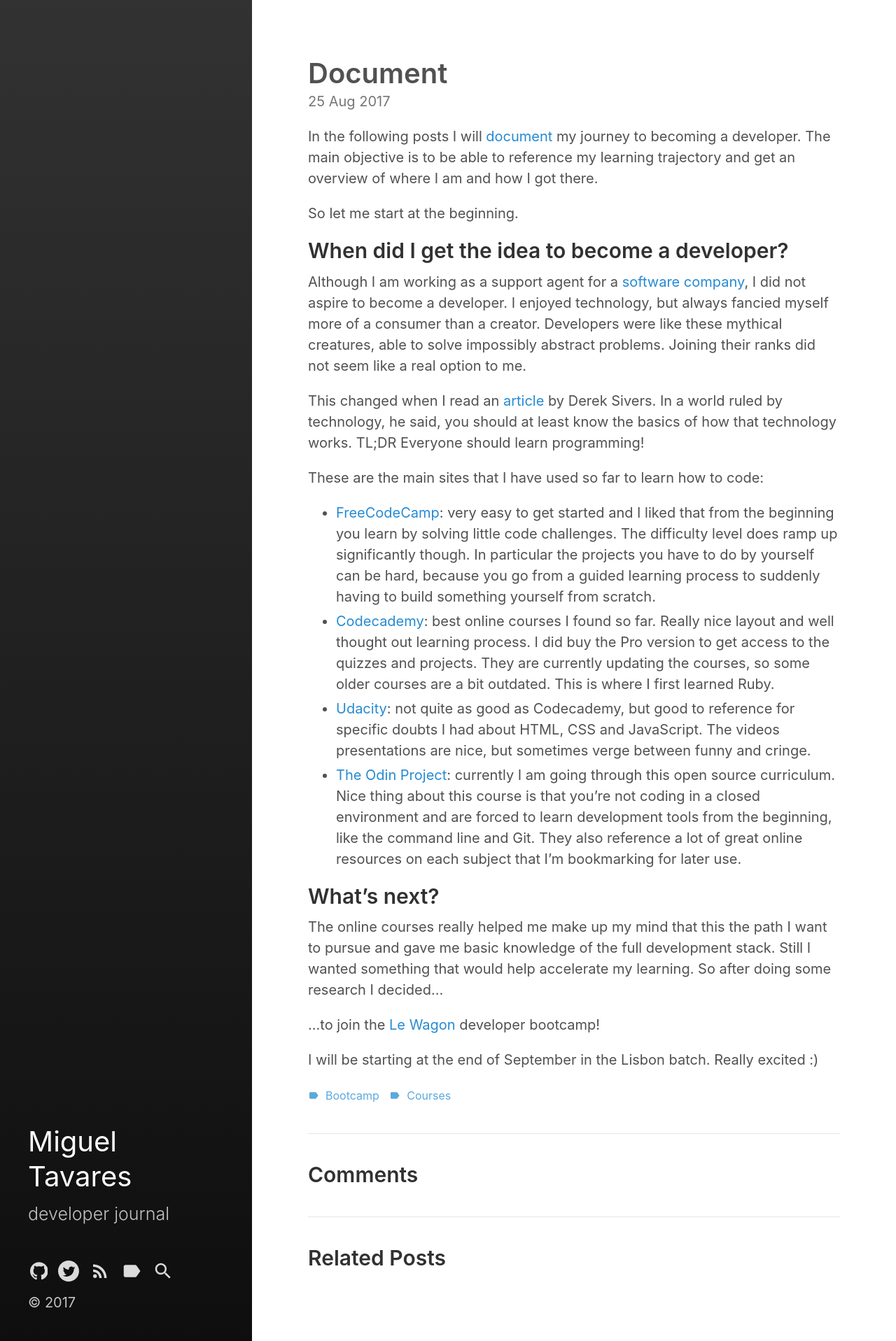
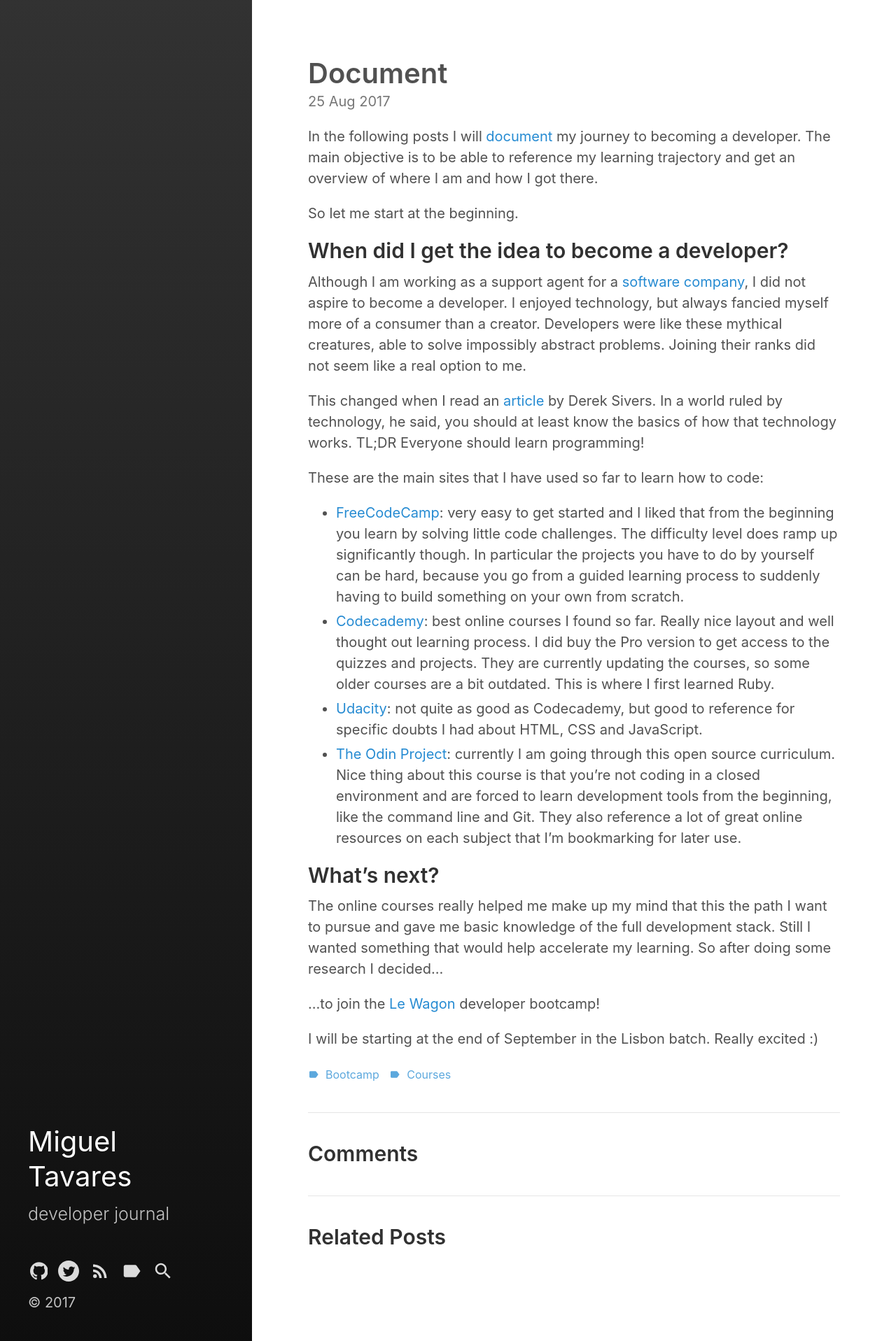
Before and after one commit to buzzmeekz/buzzmeekz.GitHub.io, a Jekyll site: the page built from _posts/2017-08-25-Document.md, in a window 1280 px wide. Shown: the whole page at 70% size. Built offline with Jekyll 4.4.1, drawn with Linux system fonts in a browser that asks for light colours.

Commit message:
Edit Document post

```diff
--- a/_posts/2017-08-25-Document.md
+++ b/_posts/2017-08-25-Document.md
@@ -20,9 +20,9 @@ This changed when I read an [article](https://sivers.org/prog) by Derek Sivers.
 These are the main sites that I have used so far to learn how to code:
 
 
-- [FreeCodeCamp](https://www.freecodecamp.org/): very easy to get started and I liked that from the beginning you learn by solving little code challenges. The difficulty level does ramp up significantly though. In particular the projects you have to do by yourself can be hard, because you go from a guided learning process to suddenly having to build something yourself from scratch.
+- [FreeCodeCamp](https://www.freecodecamp.org/): very easy to get started and I liked that from the beginning you learn by solving little code challenges. The difficulty level does ramp up significantly though. In particular the projects you have to do by yourself can be hard, because you go from a guided learning process to suddenly having to build something on your own from scratch.
 - [Codecademy](https://www.codecademy.com/): best online courses I found so far. Really nice layout and well thought out learning process. I did buy the Pro version to get access to the quizzes and projects. They are currently updating the courses, so some older courses are a bit outdated. This is where I first learned Ruby.
-- [Udacity](https://udacity.com): not quite as good as Codecademy, but good to reference for specific doubts I had about HTML, CSS and JavaScript. The videos presentations are nice, but sometimes verge between funny and cringe.
+- [Udacity](https://udacity.com): not quite as good as Codecademy, but good to reference for specific doubts I had about HTML, CSS and JavaScript.
 - [The Odin Project](https://www.theodinproject.com/): currently I am going through this open source curriculum. Nice thing about this course is that you’re not coding in a closed environment and are forced to learn development tools from the beginning, like the command line and Git. They also reference a lot of great online resources on each subject that I’m bookmarking for later use.
 
 ## What’s next?
```
